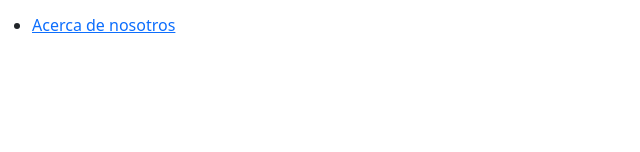
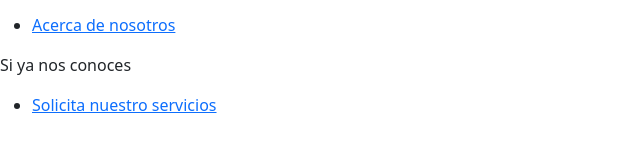
Before and after one commit to JuanManuelAG/Proyecto-UTN, a plain HTML site: page index.html in a window 1280 px wide. Shown: the part 190-342 px from the top of the page, without its empty margins (0-640 px from the left). Drawn offline with nearby package versions, Linux system fonts and the light colour scheme.

Commit message:
agregue boton

```diff
--- a/index.html
+++ b/index.html
@@ -34,6 +34,12 @@
         <ul>
             <li><a href="#">Acerca de nosotros</a></li>
         </ul>
+        <p>Si ya nos conoces</p>
+        <div>
+            <ul>
+                <li><a href="#">Solicita nuestro servicios</a></li>
+            </ul>
+        </div>
       </div>
     </section>
   </body>
```
